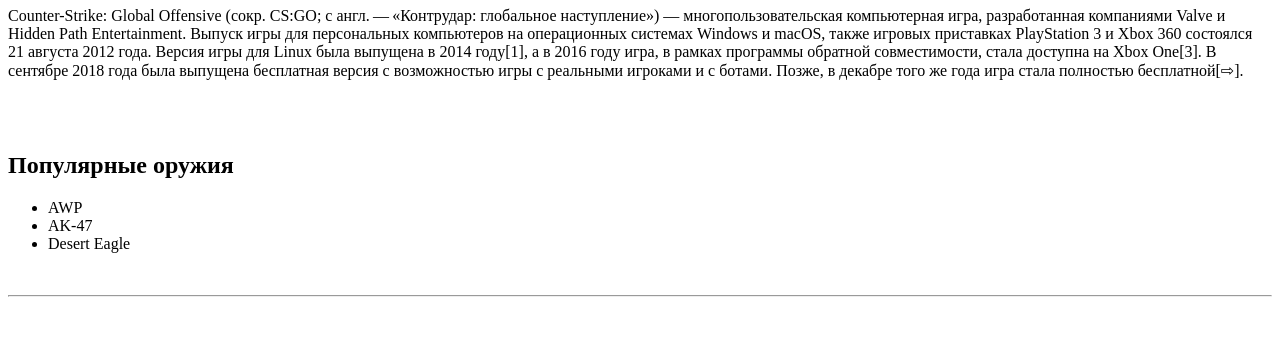
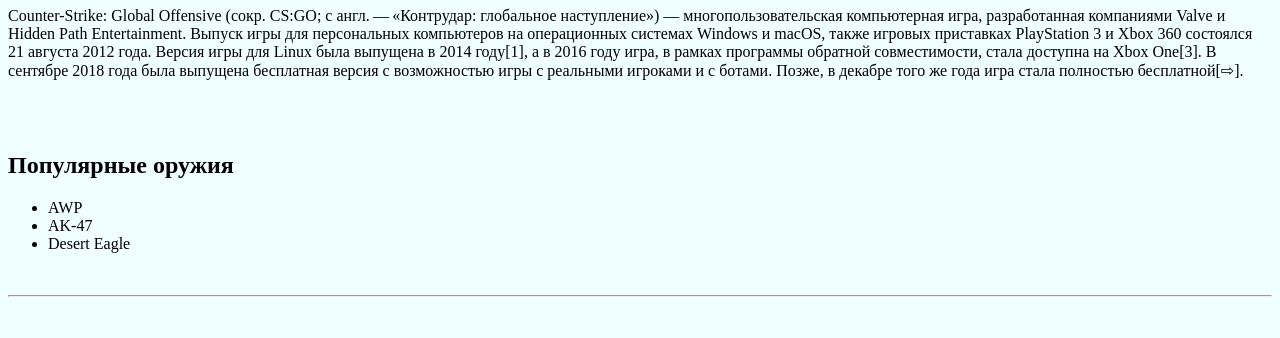
Before and after one commit to YaKartoshka/web, a plain HTML site: page index.html in a window 1280 px wide. Shown: the part 73-411 px from the top of the page. Drawn offline with Linux system fonts and the light colour scheme.

Commit message:
Я добавил иконку и добавил стиль

```diff
--- a/index.html
+++ b/index.html
@@ -5,6 +5,12 @@
     <meta charset="UTF-8">
     <meta name="viewport" content="width=device-width, initial-scale=1.0">
     <title>Document</title>
+    <link rel="shortcut icon" href="https://images.vexels.com/media/users/3/185202/isolated/preview/04210f166dee214fc751791106b453b2-donut-pink-syrup-icon.png" type="image/x-icon">
+    <style>
+        body {
+            background-color: azure;
+        }
+    </style>
 </head>
 
 <body>
```
